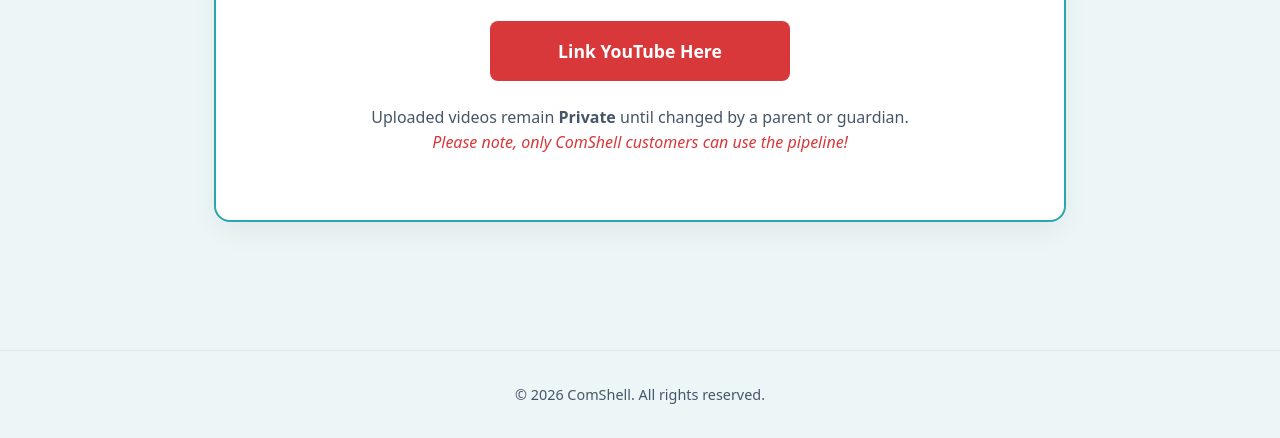
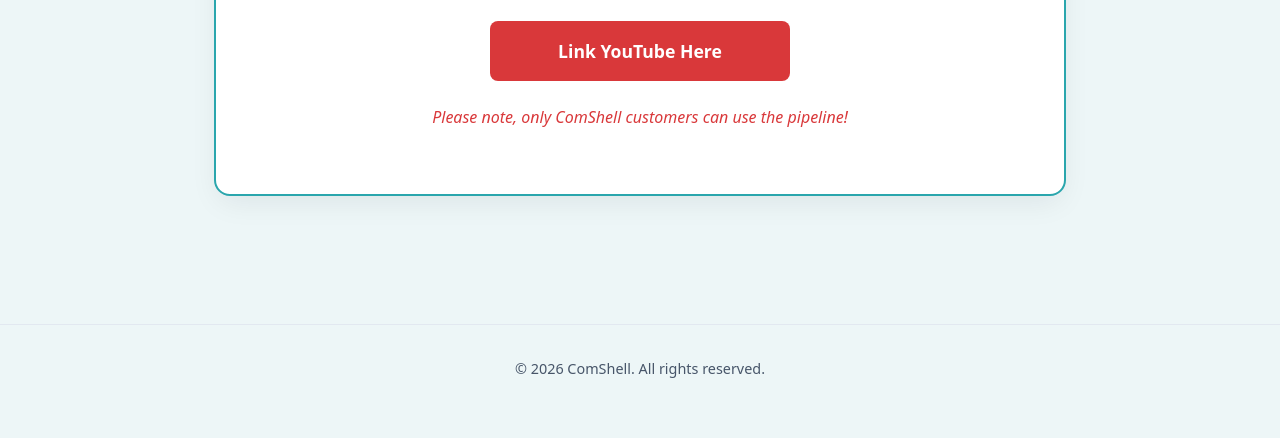
Before and after one commit to comshell/comshell.github.io, a plain HTML site: page dashboard.html in a window 1280 px wide. Shown: the part 389-827 px from the top of the page. After the commit the page ends 801 px from the top, so only its background shows below. Drawn offline with nearby package versions, Linux system fonts and the light colour scheme.

Commit message:
error correction

```diff
--- a/dashboard.html
+++ b/dashboard.html
@@ -380,7 +380,7 @@
             <div style="display: flex; justify-content: center;">
                 <a id="login-btn" href="#" class="btn-primary" style="max-width: 300px;">Link YouTube Here</a>
             </div>
-            <p style="margin-top: 1.5rem;">Uploaded videos remain <strong>Private</strong> until changed by a parent or guardian.<br><em><span class="highlight-red">Please note, only ComShell customers can use the pipeline!</span></em></p>
+            <p style="margin-top: 1.5rem;"><em><span class="highlight-red">Please note, only ComShell customers can use the pipeline!</span></em></p>
         </div>
 
         <!-- Upload Section Card (After Account is Linked) -->
```
